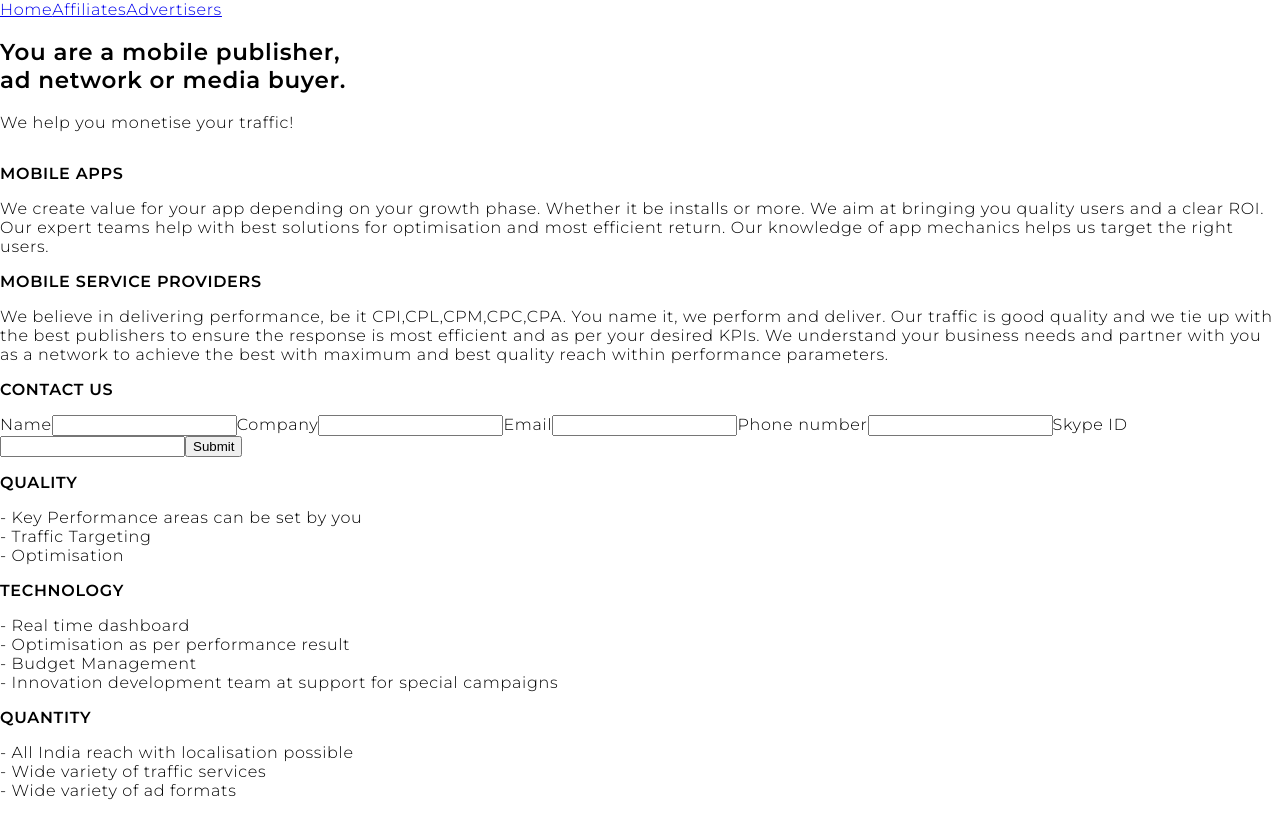
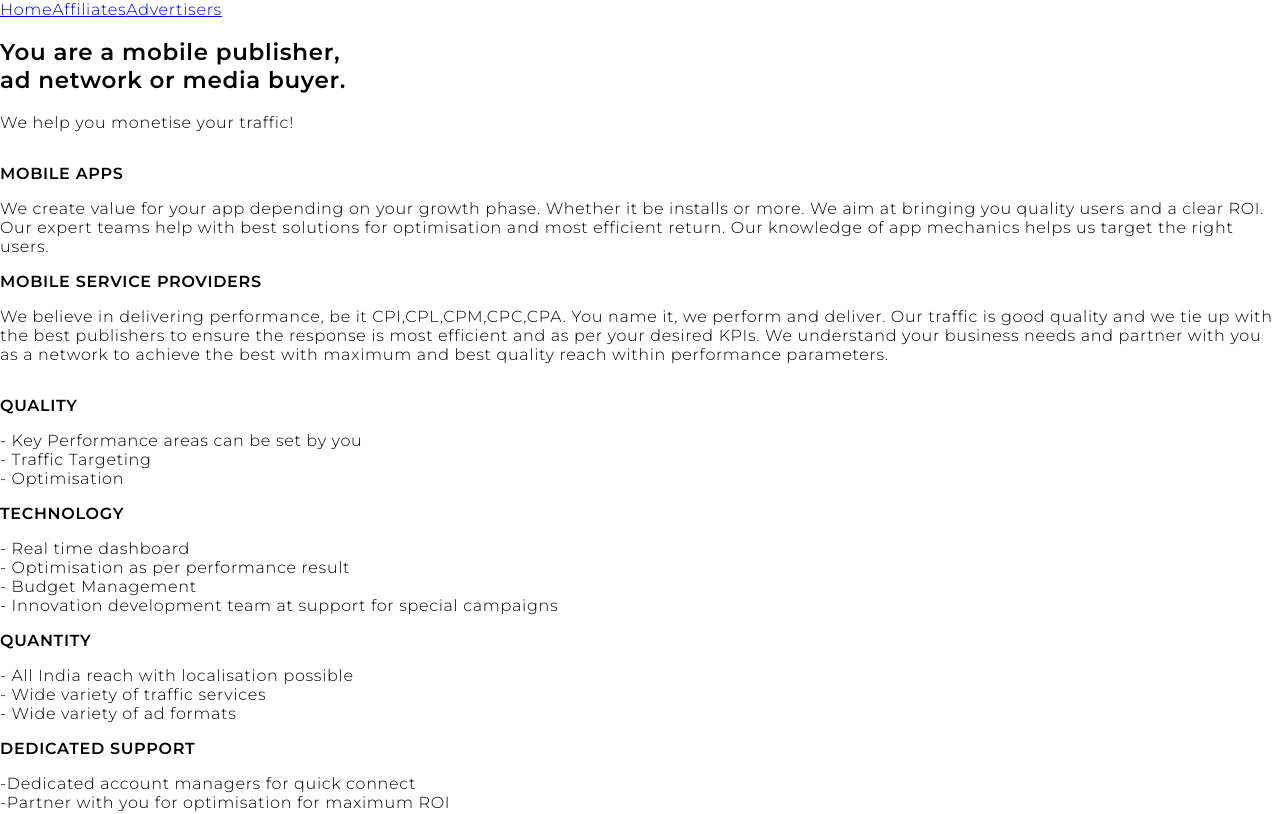
Before and after one commit to 42company/42network, a React app: page /affiliate in a window 1280 px wide. Shown: the top 814 px of the page. Built offline with nearby package versions, Linux system fonts and the light colour scheme.

Commit message:
tmp remove contact

```diff
--- a/src/routes/advertiser/index.js
+++ b/src/routes/advertiser/index.js
@@ -34,7 +34,10 @@ export default class Advertiser extends React.Component {
                     We focus on premium offers for premium media buyers
                   </p>
                 </div>
-                <div className={style['divider']} />
+              </div>
+            </div>
+            <div className={style['flex-box']}>
+              <div className={style['flex-description-content-container']}>
                 <div className={style['ic-network']} />
                 <div className={style['description-wrapper']}>
                   <h3 className={style['contact-header']}>
@@ -48,24 +51,6 @@ export default class Advertiser extends React.Component {
                     minimum bids for the media buyers in your network.
                   </p>
                 </div>
-              </div>
-            </div>
-            <div className={style['flex-box']}>
-              <div className={style['flex-content-container']}>
-                <form>
-                  <h3 className={style['contact-header']}>CONTACT US</h3>
-                  <label className={style['form-label']} htmlFor='name'>Name</label>
-                  <input className={style['text-input']} type='text' id='name' name='name' />
-                  <label className={style['form-label']} htmlFor='name'>Company</label>
-                  <input className={style['text-input']} type='text' id='company' name='company' />
-                  <label className={style['form-label']} htmlFor='name'>Email</label>
-                  <input className={style['text-input']} type='text' id='e-mail' name='e-mail' />
-                  <label className={style['form-label']} htmlFor='name'>Phone number</label>
-                  <input className={style['text-input']} type='text' id='phone-number' name='phone-number' />
-                  <label className={style['form-label']} htmlFor='name'>Skype ID</label>
-                  <input className={style['text-input']} type='text' id='skype' name='skype' />
-                  <input className={style['submit']} type='submit' value='Submit' />
-                </form>
               </div>
             </div>
           </div>
--- a/src/routes/affiliate/index.js
+++ b/src/routes/affiliate/index.js
@@ -35,7 +35,10 @@ export default class Affiliate extends React.Component {
                     Our knowledge of app mechanics helps us target the right users.
                   </p>
                 </div>
-                <div className={style['divider']} />
+              </div>
+            </div>
+            <div className={style['flex-box']}>
+              <div className={style['flex-description-content-container']}>
                 <div className={style['ic-provider']} />
                 <div className={style['description-wrapper']}>
                   <h3 className={style['contact-header']}>
@@ -50,24 +53,6 @@ export default class Affiliate extends React.Component {
                     best with maximum and best quality reach within performance parameters.
                   </p>
                 </div>
-              </div>
-            </div>
-            <div className={style['flex-box']}>
-              <div className={style['flex-content-container']}>
-                <form>
-                  <h3 className={style['contact-header']}>CONTACT US</h3>
-                  <label className={style['form-label']} htmlFor='name'>Name</label>
-                  <input className={style['text-input']} type='text' id='name' name='name' />
-                  <label className={style['form-label']} htmlFor='name'>Company</label>
-                  <input className={style['text-input']} type='text' id='company' name='company' />
-                  <label className={style['form-label']} htmlFor='name'>Email</label>
-                  <input className={style['text-input']} type='text' id='e-mail' name='e-mail' />
-                  <label className={style['form-label']} htmlFor='name'>Phone number</label>
-                  <input className={style['text-input']} type='text' id='phone-number' name='phone-number' />
-                  <label className={style['form-label']} htmlFor='name'>Skype ID</label>
-                  <input className={style['text-input']} type='text' id='skype' name='skype' />
-                  <input className={style['submit']} type='submit' value='Submit' />
-                </form>
               </div>
             </div>
           </div>
```
